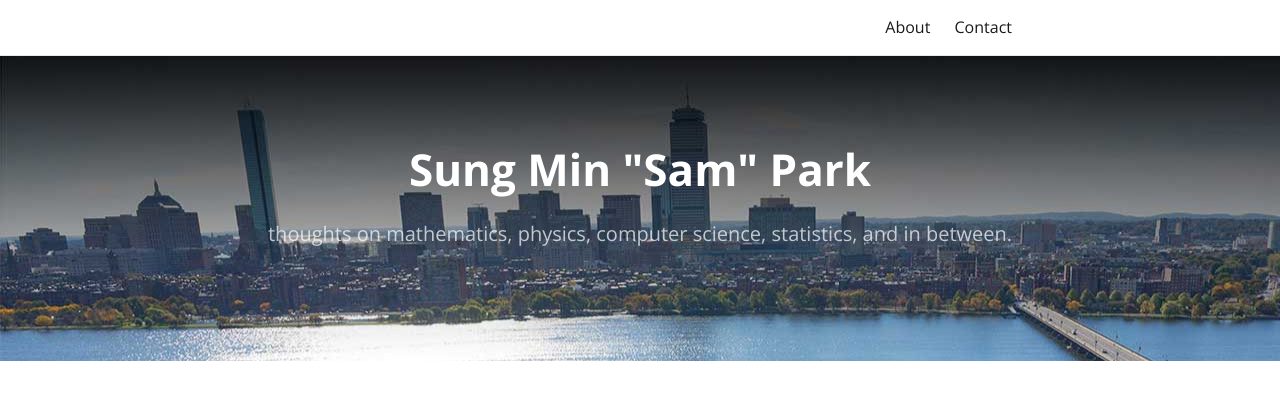
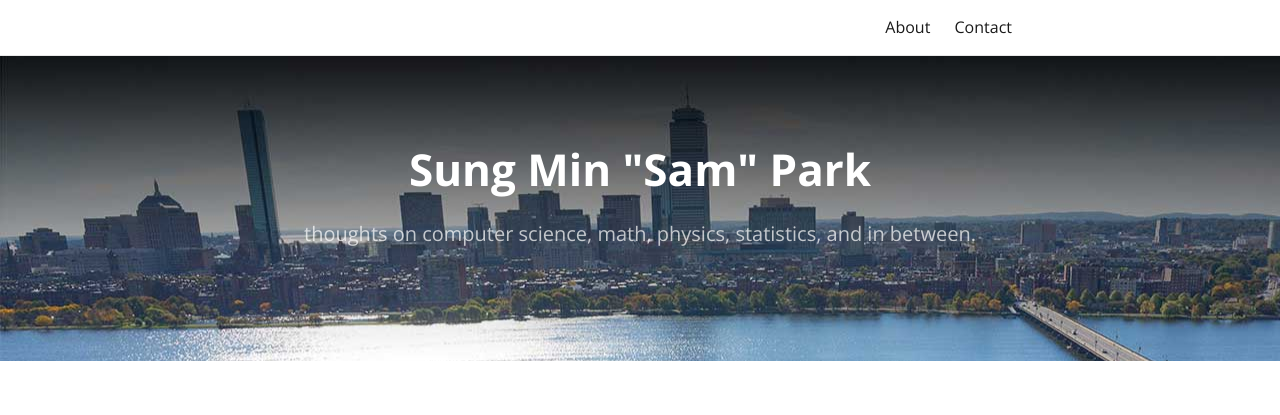
Before and after one commit to sung-max/sung-max.github.io, a Jekyll site: the page built from index.md, in a window 1280 px wide. Shown: the top 415 px of the page. Built offline with Jekyll 4.4.1, drawn with Linux system fonts in a browser that asks for light colours.

Commit message:
Update _config.yml

```diff
--- a/_config.yml
+++ b/_config.yml
@@ -17,7 +17,7 @@ title: Sung Min "Sam" Park
 author: Sam Park
 email: your-email@example.com
 description: >- # this means to ignore newlines until "baseurl:"
-  thoughts on mathematics, physics, computer science, statistics, and in between.
+  thoughts on computer science, math, physics, statistics, and in between.
 baseurl: "" # the subpath of your site, e.g. /blog
 url: "https://sung-max.github.io/" # the base hostname & protocol for your site, e.g. http://example.com
 #twitter_username: jekyllrb
```
